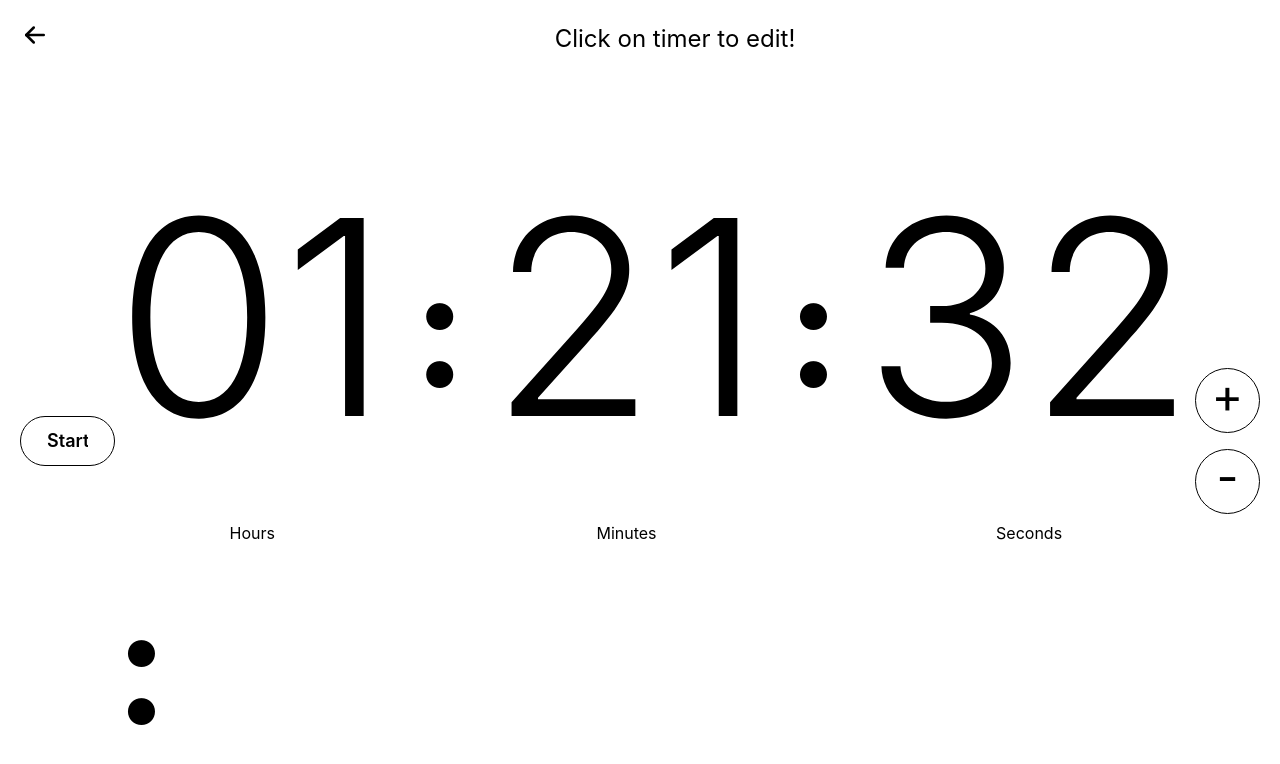
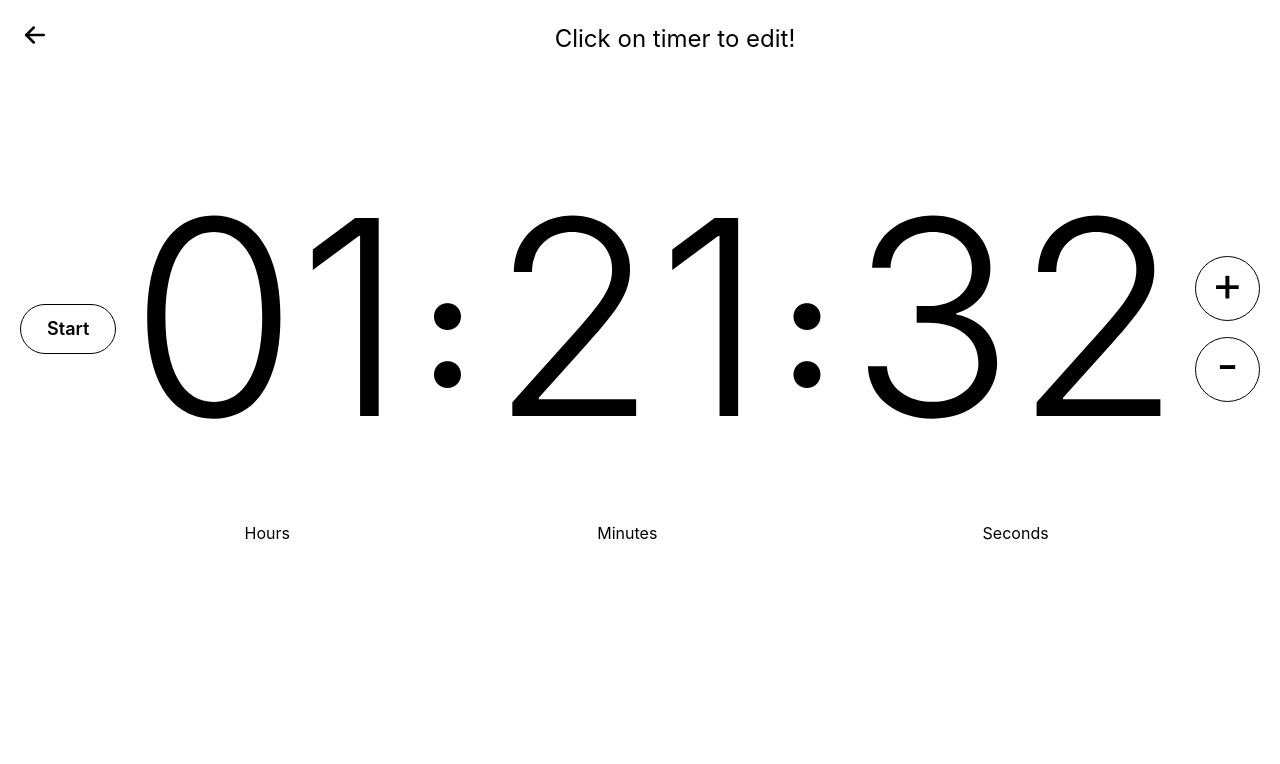
Before and after one commit to MuhammadHarisBaloch/time-machine, a Next.js app: page /timer in a window 1280 px wide. Shown: the top 764 px of the page. Built offline with nearby package versions, Linux system fonts and the light colour scheme.

Commit message:
improvements ✨

```diff
--- a/components/Timer/TimerDigit/index.tsx
+++ b/components/Timer/TimerDigit/index.tsx
@@ -1,23 +1,21 @@
-import { Stack, Title, Text } from "@mantine/core";
+import { Stack, Text, Title } from "@mantine/core";
 function formatTimer(timer: number) {
   return Math.trunc(timer).toString().padStart(2, "0");
 }
 
 function calculateUnit(timer: number, unit: string) {
-  const hour = timer / 3600;
-  const minute = (timer % 3600) / 60;
-  const second = (timer % 3600) % 60;
-  console.log(minute);
-
   if (unit == "Hours") {
+    const hour = timer / 3600;
     return formatTimer(hour);
   }
+
   if (unit == "Minutes") {
+    const minute = (timer % 3600) / 60;
     return formatTimer(minute);
   }
-  if (unit == "Seconds") {
-    return formatTimer(second);
-  }
+
+  const second = (timer % 3600) % 60;
+  return formatTimer(second);
 }
 
 interface TimerDigitProps {
@@ -34,7 +32,7 @@ export default function TimerDigit({ timer, unit }: TimerDigitProps) {
         </Title>
         <Text>{unit}</Text>
       </Stack>
-      <Title fz="10rem">:</Title>
+      {unit !== "Seconds" && <Title fz="10rem">:</Title>}
     </>
   );
 }
```
Also changed, not shown: app/timer/page.tsx (+3 -20 lines).
